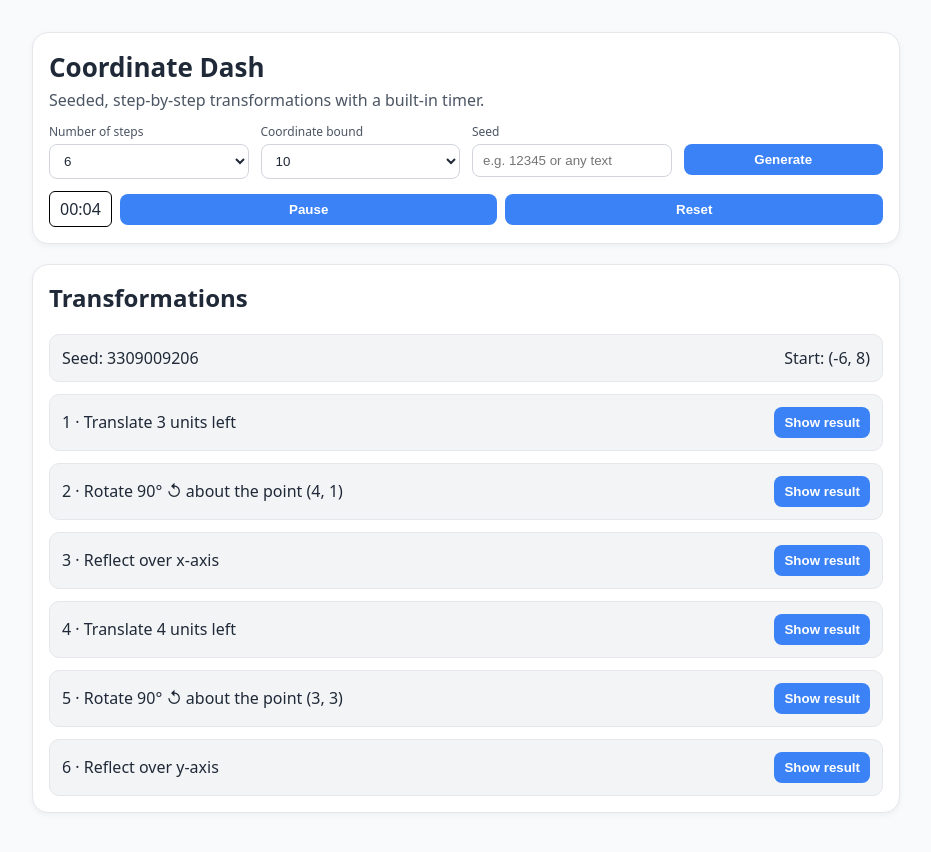
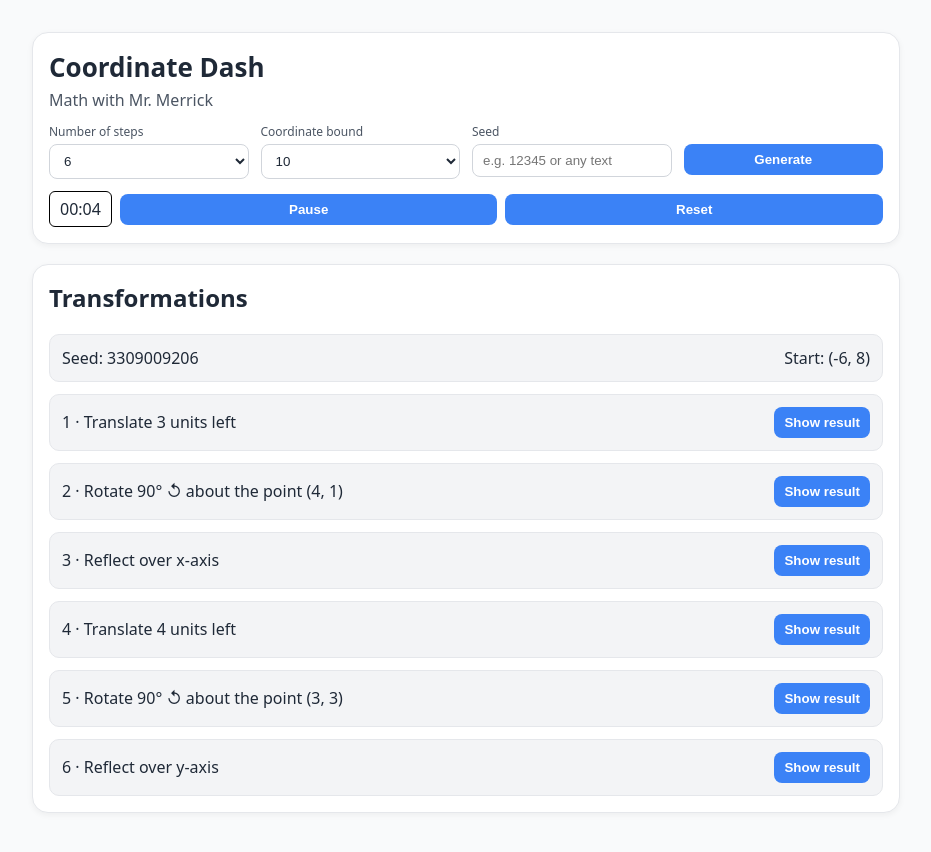
Before and after one commit to MerrickMath/MerrickMath.github.io, a Jekyll site: the page CoordinateGame.html, which Jekyll copies as it is, in a window 1280 px wide. Shown: the top 852 px of the page, without its empty margins (174-1105 px from the left). Built offline with Jekyll 4.4.1, drawn with Linux system fonts in a browser that asks for light colours.

Commit message:
Update CoordinateGame.html

```diff
--- a/CoordinateGame.html
+++ b/CoordinateGame.html
@@ -82,7 +82,7 @@
 <div class="container">
   <header>
     <h1>Coordinate Dash</h1>
-    <p class="muted">Seeded, step-by-step transformations with a built-in timer.</p>
+    <p class="muted">Math with Mr. Merrick</p>
     <div class="heading-controls">
       <div class="control">
         <label for="stepsInput">Number of steps</label>
```
